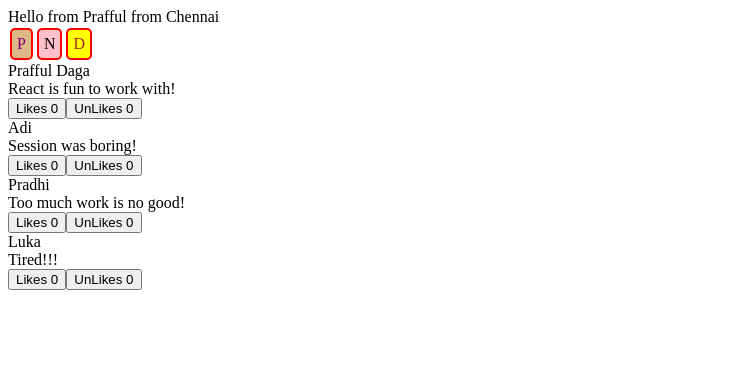
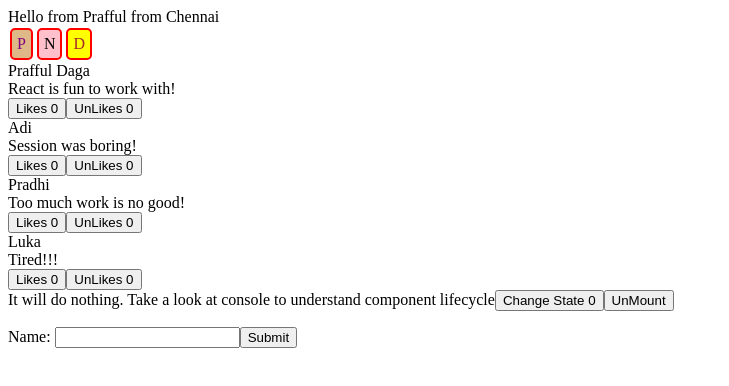
Before and after one commit to prafful/react16basics, a React app in the folder firstreact/: page / in a window 1280 px wide. Shown: the whole page, without its empty margins (0-729 px from the left). Built offline with nearby package versions, Linux system fonts and the light colour scheme.

Commit message:
react basics

```diff
--- a/firstreact/public/index.html
+++ b/firstreact/public/index.html
@@ -9,5 +9,6 @@
     <body>
         <div id="rootcomponent"></div>
         <div id="container2"></div>
+        <div id="lifecycle"></div>
     </body>
 </html>
--- /dev/null
+++ b/firstreact/src/formComponent/formComponent.js
@@ -0,0 +1,26 @@
+import React from 'react';
+
+class FormComponent extends React.Component {
+
+    constructor(){
+        super()
+        this.playWithSubmit = this.playWithSubmit.bind(this)
+    }
+
+    playWithSubmit(e){
+        e.preventDefault()
+        console.log(e);
+        console.log(this.input.value);
+    }
+
+    render() {
+        return ( <div>
+            <form onSubmit={this.playWithSubmit}>
+                Name: <input type="text" ref={(meme)=> this.input = meme  }/>
+                      <input type="submit" />
+            </form>
+        </div> )
+    }
+}
+
+export default FormComponent;
--- a/firstreact/src/index.js
+++ b/firstreact/src/index.js
@@ -4,11 +4,15 @@ import FirstFriend from './FirstComponent';
 
 import Name from './components/Name';
 import Comment from "./commentComponent/Comment";
+import LifeCycleComponent from './lifecycleComponent/LifeCycleComponent';
+import FormComponent from './formComponent/formComponent';
 
 
 var position = document.getElementById("rootcomponent")
 
 var position2 = document.getElementById("container2")
+
+var position3 = document.getElementById("lifecycle")
 
 ReactDOM.render(
         <div>
@@ -32,3 +36,9 @@ ReactDOM.render(
                 <Comment name="Luka">Tired!!!</Comment>
                 </div>
                 , position2)
+
+ReactDOM.render(<div>
+                    <LifeCycleComponent></LifeCycleComponent>
+                    <p></p>
+                    <FormComponent></FormComponent>
+                </div>, position3)
--- /dev/null
+++ b/firstreact/src/lifecycleComponent/LifeCycleComponent.js
@@ -0,0 +1,59 @@
+import React from 'react';
+import ReactDOM from 'react-dom'
+
+
+class LifeCycleComponent extends React.Component {
+
+    constructor(){
+        super()
+        this.state ={
+            status:0
+        }
+
+        this.updateState = this.updateState.bind(this)
+    }
+
+    componentWillMount(){
+        console.log("Component will be displayed in view")
+        //alert("Component is not yet displayed in view. It will be displayed now!")
+    }
+    componentDidMount(){
+        console.log("Component is displayed in the view!")
+    }
+
+    componentWillUpdate(){
+        console.log("Component will udpate its state now!")
+    }
+
+    componentDidUpdate(){
+        console.log("Component state is updated!");
+    }
+
+    componentWillUnmount(){
+        console.log("Removing the LifeCycleComponent from the view!!!!");
+    }
+
+    updateState(){
+        this.setState({status:this.state.status+1})
+        if(this.state.status >= 10){
+            ReactDOM.unmountComponentAtNode(document.getElementById("lifecycle"))
+        }
+    }
+
+    umMountMe(){
+        ReactDOM.unmountComponentAtNode(document.getElementById("lifecycle"))
+    }
+
+    render() {
+        return (
+            <div>
+                It will do nothing.
+                Take a look at console to understand component lifecycle
+                <button onClick={this.updateState}>Change State {this.state.status}</button>
+                <button onClick={this.umMountMe}>UnMount </button>
+            </div>
+          );
+    }
+}
+
+export default LifeCycleComponent;
```
